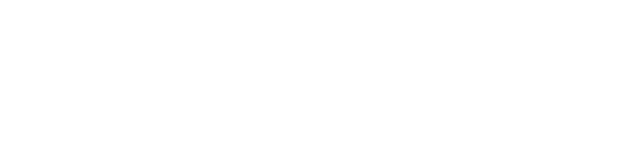
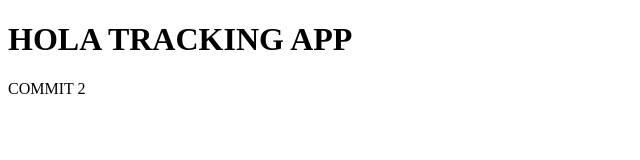
Before and after one commit to EspinosaMonica/practica-2, a plain HTML site: page index.html in a window 1280 px wide. Shown: the whole page, without its empty margins (0-640 px from the left). Drawn offline with Linux system fonts and the light colour scheme.

Commit message:
agragar en el index dos lines y un archivo main css

```diff
--- a/index.html
+++ b/index.html
@@ -6,6 +6,7 @@
     <title>Tracking app</title>
 </head>
 <body>
-
+    <h1>HOLA TRACKING APP</h1>
+    <P>COMMIT 2</P>
 </body>
 </html>
--- /dev/null
+++ b/main.css
@@ -0,0 +1,3 @@
+body{
+    background: beige;
+}
```
